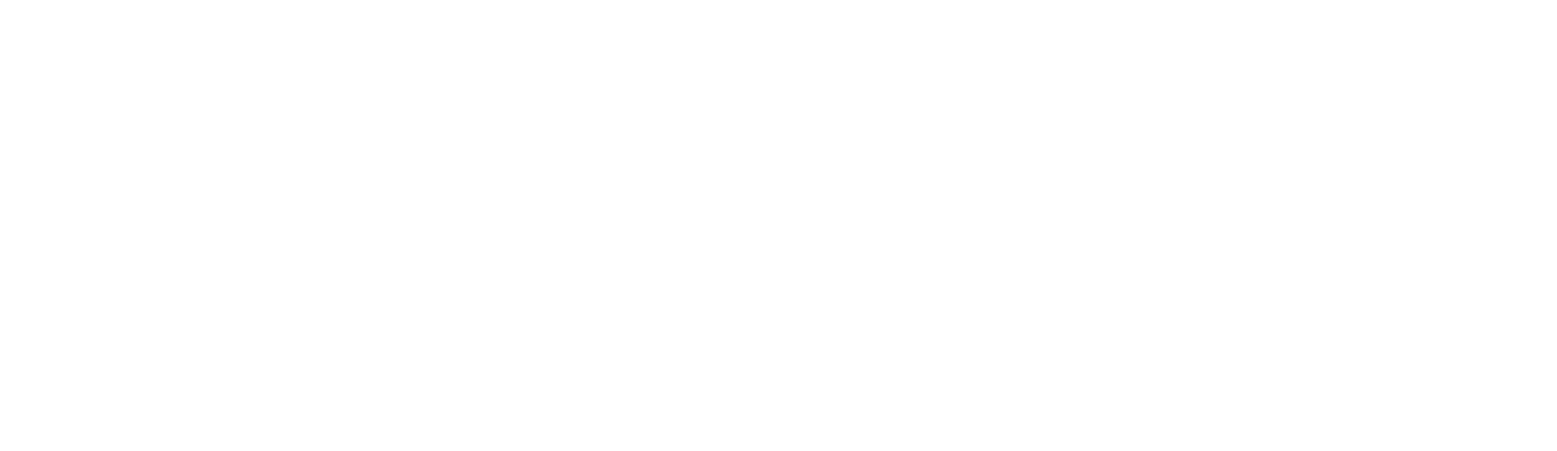
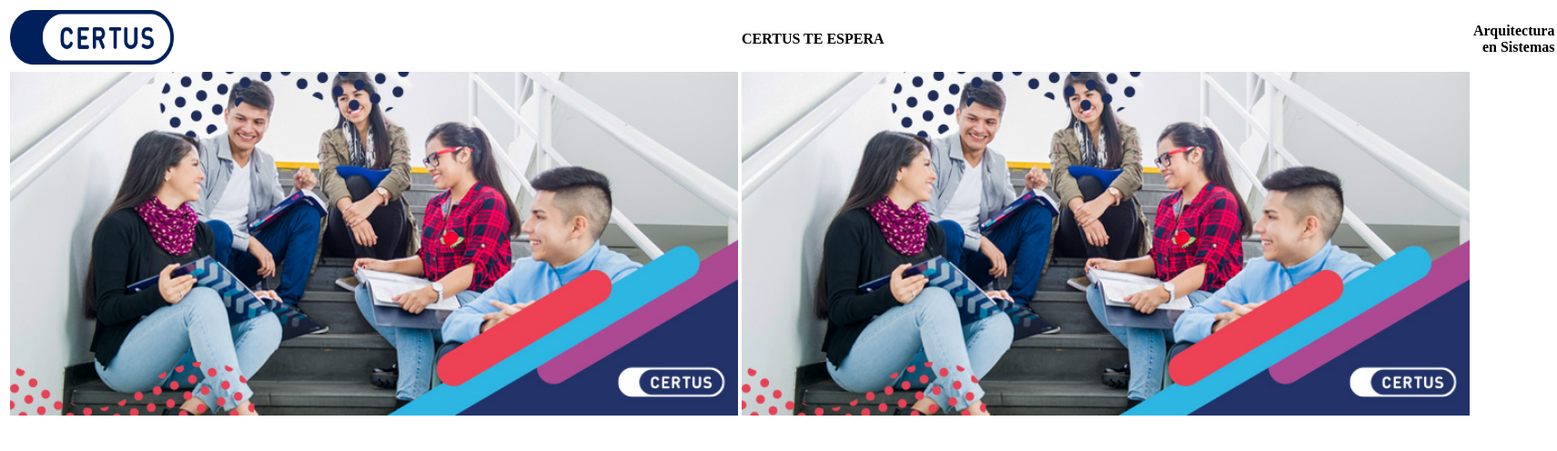
Before and after one commit to chrisvega21/clase03, a plain HTML site: page index.html in a window 1280 px wide. Shown: the whole page at 91% size, 1711 px wide, since content can reach past the window. Drawn offline with Linux system fonts and the light colour scheme.

Commit message:
Segunda version del proyecto

```diff
--- a/index.html
+++ b/index.html
@@ -3,10 +3,33 @@
 <head>
     <meta charset="UTF-8">
     <meta name="viewport" content="width=device-width, initial-scale=1.0">
-    <link rel="shortcut icon" href="img/codificacion.png" type="image/vnd.microsoft.icon">
+    <link rel="shortcut icon" href="img/codificacion.png" type="image/vnd.microsoft.icon"> <!-- El shortcut icon sirve para colocar el icono de imagen en el navegador,
+    href para ponerle la imagen pequeña y el type para el tipo de imagen (es opcional)-->
+    <style>
+        table {
+            width: 70%;
+            margin: 0 auto;
+        }
+    </style>
     <title>Certus - Tercera Clase</title>
 </head>
 <body>
-
+    <table>
+        <tr>
+            <td>
+                <img src="img/certus.png" width="180" height="60" alt="">
+            </td>
+            <td style="font-weight: bold;">CERTUS TE ESPERA</td>
+            <td style="text-align: right; font-weight: bold;">Arquitectura en Sistemas</td>
+        </tr>
+        <tr>
+            <td>
+                <img src="img/estudiantes-CERTUS.jpg" width="800" alt="">
+            </td>
+            <td>
+                <img src="img/estudiantes-CERTUS.jpg" width="800" alt="">
+            </td>
+        </tr>
+    </table>
 </body>
 </html>
```
Also changed, not shown: img/certus.png (added), img/estudiantes-CERTUS.jpg (added), img/foco.png (added).
